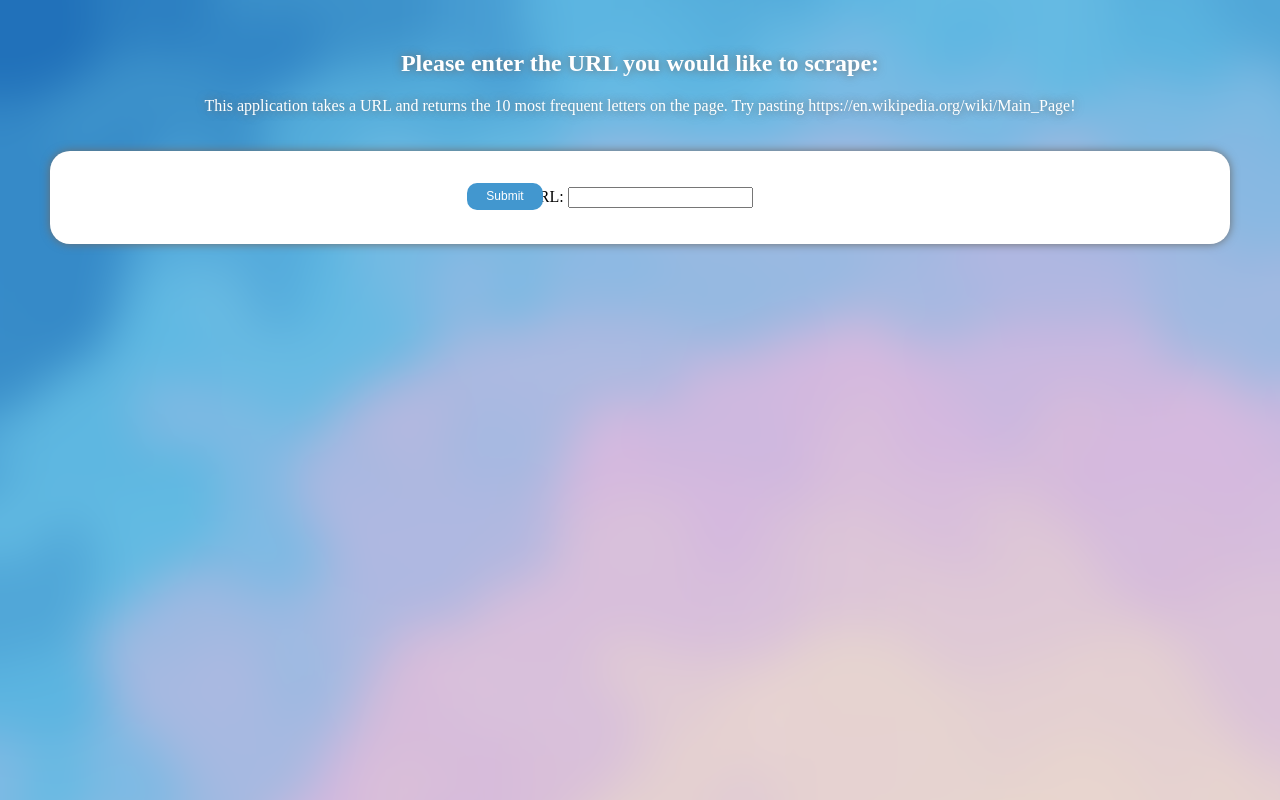
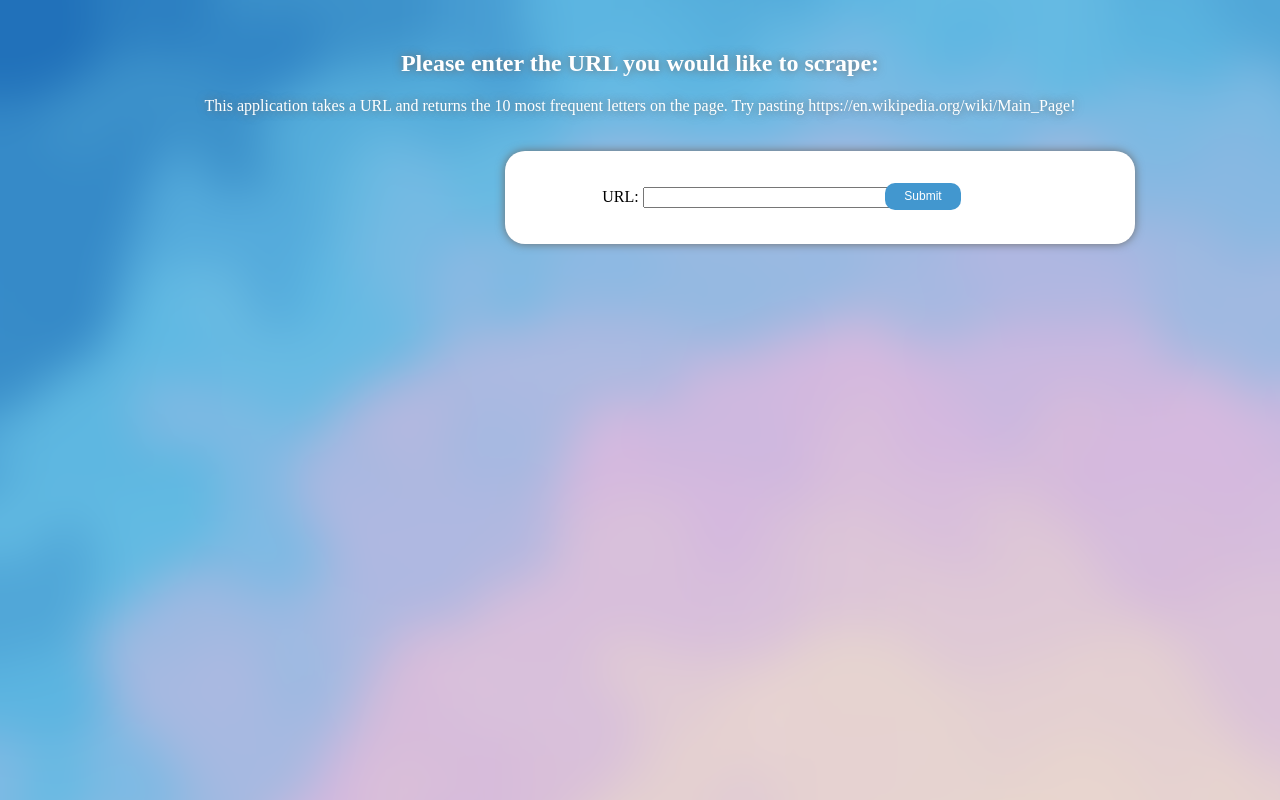
Before and after one commit to BlaiseHarris/CSC227-FinalProject, a Flask app: page / in a window 1280 px wide. Run offline with Flask 2, Linux system fonts and the light colour scheme.

Commit message:
Small design change

```diff
--- a/templates/data.html
+++ b/templates/data.html
@@ -32,7 +32,7 @@
             <p style="padding-bottom: 20px;"> {{value}} </p>
             {% endfor %}
         </container>
-        <div style="box-shadow: 0 0 10px rgb(107, 109, 110); border-radius: 20px; align-items: center; background-color: white;">
+        <div style="box-shadow: 0 0 10px rgb(107, 109, 110); border-radius: 20px; align-items: center; background-color: white; width:50%; transform: translateX(455px);">
             <img src="/plot.png" height="500vh" style="margin: 100px; margin-bottom: 25px!important;;">
             <form action="/extra" method = "get">
                 <p><input class="btn" type = "submit" value = "ALL DATA" style="margin-bottom: 40px;"/></p>
--- a/templates/form.html
+++ b/templates/form.html
@@ -26,7 +26,7 @@
     z-index: 0;
     border-radius: 10px;
     float: right;
-    margin-right: 667px;
+    margin-right: 154px;
     transform: translateY(-41px);
     }
 </style>
@@ -37,8 +37,9 @@
                 <h2 style="padding-top: 10px;">Please enter the URL you would like to scrape:</h2>
                 <p style="padding-bottom: 20px;">This application takes a URL and returns the 10 most frequent letters on the page. Try pasting https://en.wikipedia.org/wiki/Main_Page!</p>
             </container>
-            <div style="box-shadow: 0 0 10px rgb(107, 109, 110); border-radius: 20px; align-items: center;padding: 20px; padding: auto; background-color: white;">                <p>URL: <input type = "text" name = "URL" /></p>
-                <input class="btn" type = "submit" value = "Submit" />
+            <div style="box-shadow: 0 0 10px rgb(107, 109, 110); border-radius: 20px; align-items: center;padding: 20px; padding: auto; background-color: white; width:50%; transform: translateX(455px);">
+                <p style="transform: translate(-50px);">URL: <input type="text" name="URL" style="width: 50%;"></p>
+                <input class="btn" type="submit" value="Submit">
             </div>
         </div>
     </form>
```
